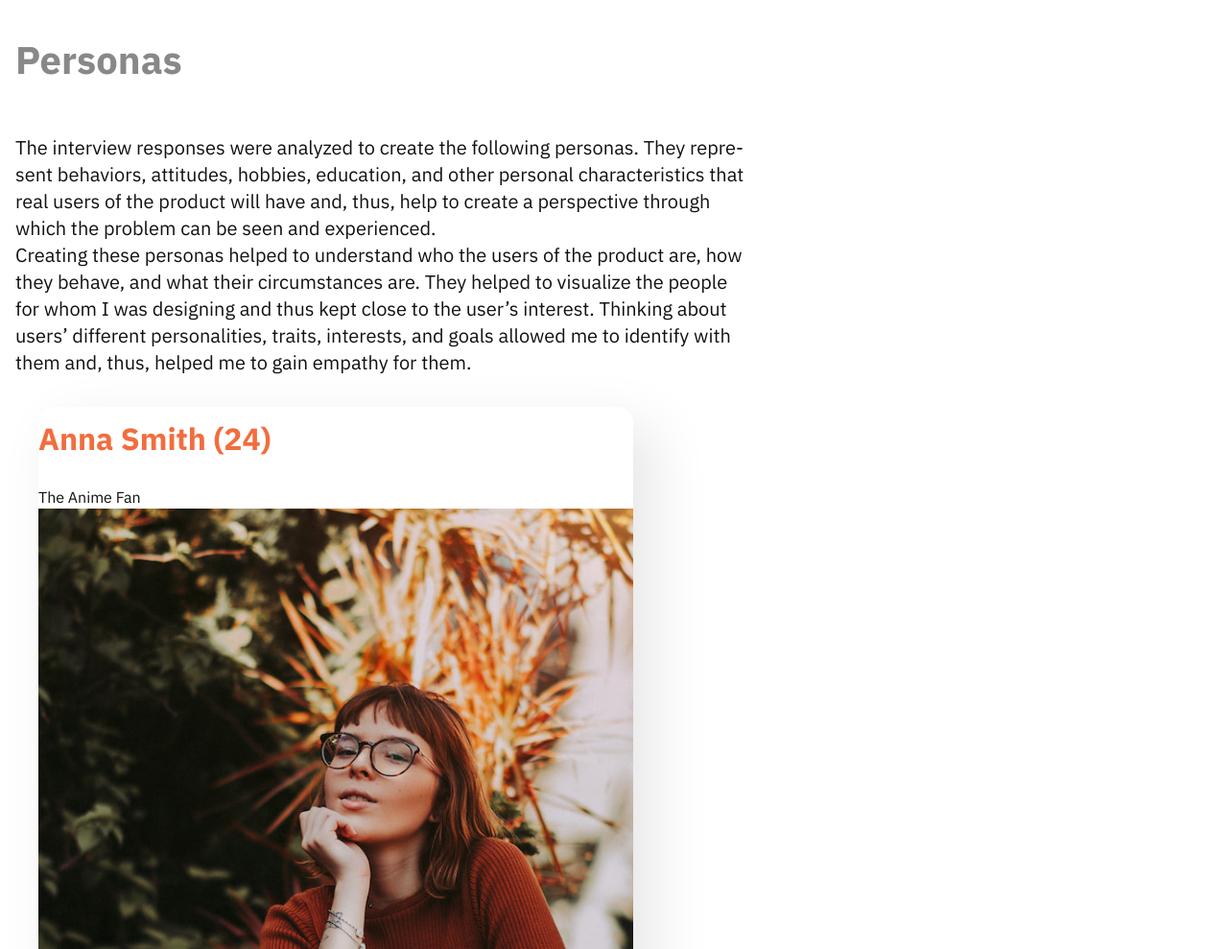
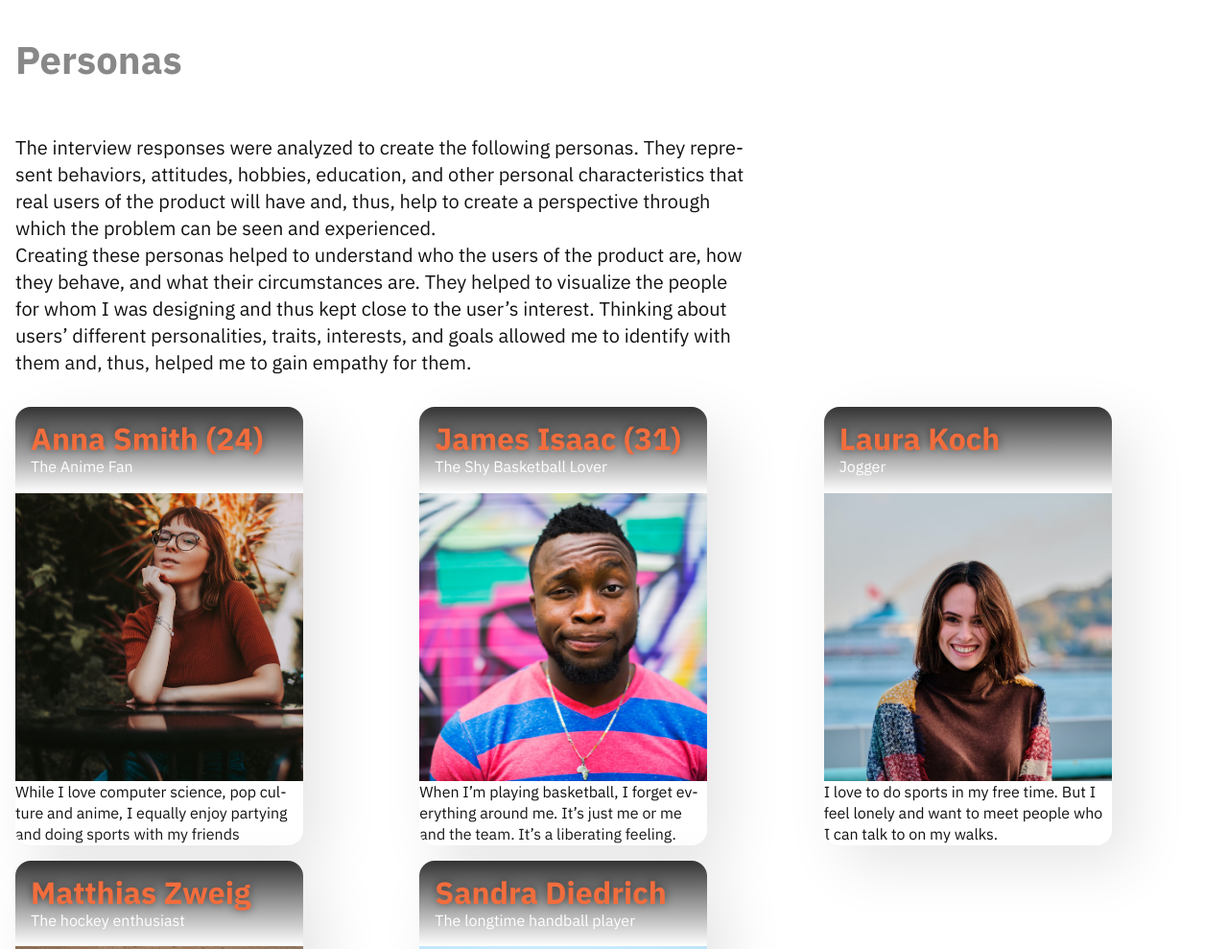
Before and after one commit to mi-classroom/webdev-fd-2021-css-grid-JanineDoliwa, a plain HTML site: page index.html in a window 1280 px wide. Shown: the top 989 px of the page at 96% size. Drawn offline with Linux system fonts and the light colour scheme.

Commit message:
CSS grid assignment

```diff
--- a/index.html
+++ b/index.html
@@ -1,5 +1,6 @@
 <!DOCTYPE html>
 <html lang="en">
+
 <head>
   <meta charset="UTF-8" />
   <meta http-equiv="X-UA-Compatible" content="IE=edge" />
@@ -9,8 +10,7 @@
   <link rel="preconnect" href="https://fonts.gstatic.com" />
   <link
     href="https://fonts.googleapis.com/css2?family=IBM+Plex+Sans:ital,wght@0,300;0,400;0,500;0,700;1,400;1,500;1,700&display=swap"
-      rel="stylesheet"
-    />
+    rel="stylesheet" />
 
   <link rel="stylesheet" href="./styles/reset.css" />
   <link rel="stylesheet" href="./styles/variables.css" />
@@ -18,6 +18,7 @@
   <link rel="stylesheet" href="./styles/layouts.css" />
   <link rel="stylesheet" href="./styles/components.css" />
 </head>
+
 <body>
   <h1 id="personas">Personas</h1>
 
@@ -41,8 +42,11 @@
 
   <ul class="overview">
     <li class="card">
+      <header>
         <h2 id="anna-smith-24">Anna Smith (24)</h2>
         <p>The Anime Fan</p>
+      </header>
+
       <figure>
         <img src="../images/anna-smith.jpg" alt="Anna Smith" />
         <figcaption>Anna Smith</figcaption>
@@ -67,7 +71,7 @@
           <dt>Location</dt>
           <dd>Berlin</dd>
         </dl>
-          <h3 >Bio</h3>
+        <h3>Bio</h3>
         <p>
           Anna just graduated and is looking forward to her future. She is
           outgoing and bubbly and usually meets up with her friends after
@@ -79,7 +83,7 @@
           friends are sports enthusiasts.
         </p>
 
-          <h3 >Social Media &amp; Communities</h3>
+        <h3>Social Media &amp; Communities</h3>
         <ul>
           <li>Board Games Geek</li>
           <li>MyAnimeList</li>
@@ -90,7 +94,7 @@
           <li>Facebook</li>
         </ul>
 
-          <h3 >Interests</h3>
+        <h3>Interests</h3>
         <ul>
           <li>Harry Potter</li>
           <li>Board Games</li>
@@ -101,7 +105,7 @@
           <li>Food</li>
         </ul>
 
-          <h3 >Goals</h3>
+        <h3>Goals</h3>
         <ul>
           <li>&quot;I want to play volleyball&quot;</li>
           <li>Wants an alternative to going gym</li>
@@ -109,7 +113,7 @@
           <li>Easy way to find other players for volleybal</li>
         </ul>
 
-          <h3 >Pains</h3>
+        <h3>Pains</h3>
         <ul>
           <li>
             Not enough friends are interested in volleyball so she does not
@@ -121,7 +125,7 @@
           </li>
         </ul>
 
-          <h3 >Motivations to do Sports</h3>
+        <h3>Motivations to do Sports</h3>
         <dl class="info-list">
           <dt>Health</dt>
           <dd>70 %</dd>
@@ -135,7 +139,7 @@
           <dd>45 %</dd>
         </dl>
 
-          <h3 >Personality</h3>
+        <h3>Personality</h3>
         <dl class="info-list">
           <dt>Introvert / Extrovert</dt>
           <dd>4.5 / 5.5</dd>
@@ -152,8 +156,11 @@
     </li>
 
     <li class="card">
+      <header>
         <h2 id="james-isaac-31">James Isaac (31)</h2>
         <p>The Shy Basketball Lover</p>
+      </header>
+
       <figure>
         <img src="../images/james-isaac.jpg" alt="James Isaac" />
         <figcaption>James Isaac</figcaption>
@@ -179,7 +186,7 @@
           <dd>Frankfurt</dd>
         </dl>
 
-          <h3 >Bio</h3>
+        <h3>Bio</h3>
         <p>
           James loves watching basketball matches. If a match is broadcasted,
           he rushes home after work to be there in time for the kickoff. He
@@ -192,14 +199,14 @@
           &quot;new one&quot;.
         </p>
 
-          <h3 >Social Media &amp; Communities</h3>
+        <h3>Social Media &amp; Communities</h3>
         <ul>
           <li>Tipico Sportwetten (Facebook)</li>
           <li>/r NBA (Reddit)</li>
           <li>Instagram</li>
         </ul>
 
-          <h3 >Interests</h3>
+        <h3>Interests</h3>
         <ul>
           <li>Basketball</li>
           <li>NBA</li>
@@ -210,7 +217,7 @@
           <li>Movies</li>
         </ul>
 
-          <h3 >Goals</h3>
+        <h3>Goals</h3>
         <ul>
           <li>More opportunities to play</li>
           <li>Wants to improve his skills</li>
@@ -218,7 +225,7 @@
           <li>Wants to play normal 5v5 basketball matches</li>
         </ul>
 
-          <h3 >Pains</h3>
+        <h3>Pains</h3>
         <ul>
           <li>His friends do not have time during the week</li>
           <li>
@@ -230,7 +237,7 @@
           </li>
         </ul>
 
-          <h3 >Motivations to do Sports</h3>
+        <h3>Motivations to do Sports</h3>
         <dl class="info-list">
           <dt>Health</dt>
           <dd>70 %</dd>
@@ -244,7 +251,7 @@
           <dd>20 %</dd>
         </dl>
 
-          <h3 >Personality</h3>
+        <h3>Personality</h3>
         <dl class="info-list">
           <dt>Introvert / Extrovert</dt>
           <dd>7 / 3</dd>
@@ -261,8 +268,11 @@
     </li>
 
     <li class="card">
+      <header>
         <h2 id="laura-koch">Laura Koch</h2>
         <p>Jogger</p>
+      </header>
+
       <figure>
         <img src="../images/laura-koch.jpg" alt="Laura Koch" />
         <figcaption>Laura Koch</figcaption>
@@ -291,8 +301,11 @@
     </li>
 
     <li class="card">
+      <header>
         <h2 id="matthias-zweig">Matthias Zweig</h2>
         <p>The hockey enthusiast</p>
+      </header>
+
       <figure>
         <img src="../images/matthias-zweig.jpg" alt="Matthias Zweig" />
         <figcaption>Matthias Zweig</figcaption>
@@ -321,13 +334,13 @@
     </li>
 
     <li class="card">
+      <header>
         <h2 id="sandra-diedrich">Sandra Diedrich</h2>
         <p>The longtime handball player</p>
+      </header>
+
       <figure>
-          <img
-            src="../images/sandra-diedrich.jpg"
-            alt="Sandra Diedrich"
-          />
+        <img src="../images/sandra-diedrich.jpg" alt="Sandra Diedrich" />
         <figcaption>Sandra Diedrich</figcaption>
       </figure>
       <blockquote>
@@ -354,4 +367,5 @@
     </li>
   </ul>
 </body>
+
 </html>
--- a/styles/layouts.css
+++ b/styles/layouts.css
@@ -27,6 +27,45 @@
   box-shadow: var(--n-shadow-l);
 }
 
+.card img {
+  aspect-ratio: 1/1;
+  object-fit: cover;
+}
+
 .card figcaption{
-  padding: var(--l) var(--m) var(--xl) var(--m);
+  /* padding: var(--l) var(--m) var(--xl) var(--m); */
+  display: none;
 }
+
+
+.card header {
+  position: relative;
+  top: 0;
+  right: 0;
+  left: 0;
+  padding: var(--m);
+  background-image: linear-gradient(to top, rgba(0,0,0,0), rgba(0,0,0,0.8));
+}
+
+.card header h2 {
+  padding:0;
+  margin:0;
+  text-shadow: var(--shadow-l);
+}
+
+.card header p {
+  color: var(--lightest);
+}
+
+
+
+/* Card Overview
+###########################################################################  */
+
+.overview {
+  display: grid;
+  padding: var(--m);
+  margin: 0;
+  gap: var(--m);
+  grid-template-columns: repeat(auto-fit, minmax(calc(var(--m)*20), 1fr));
+}
```
Lines whose indentation alone changed are shown as unchanged.
